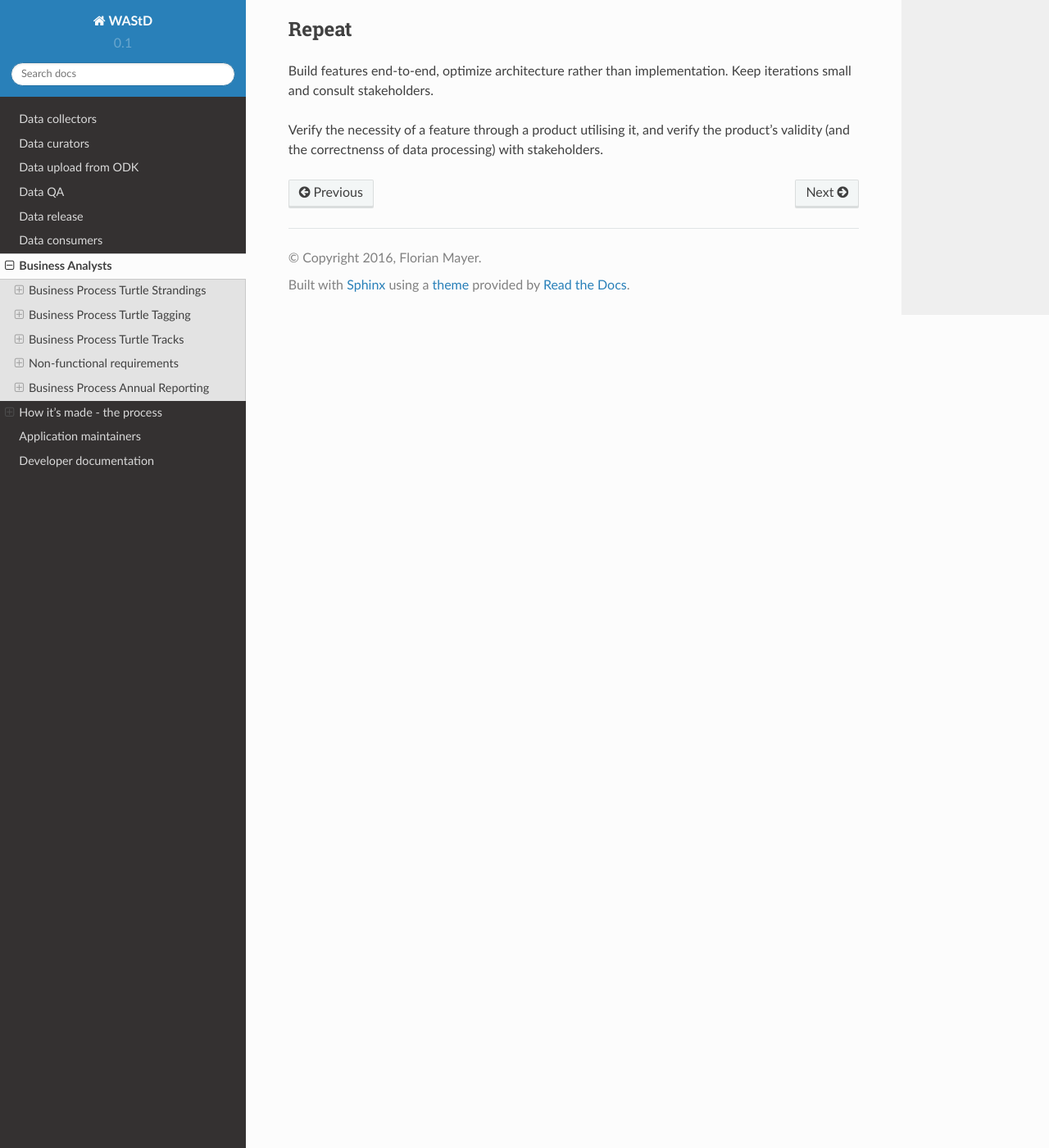
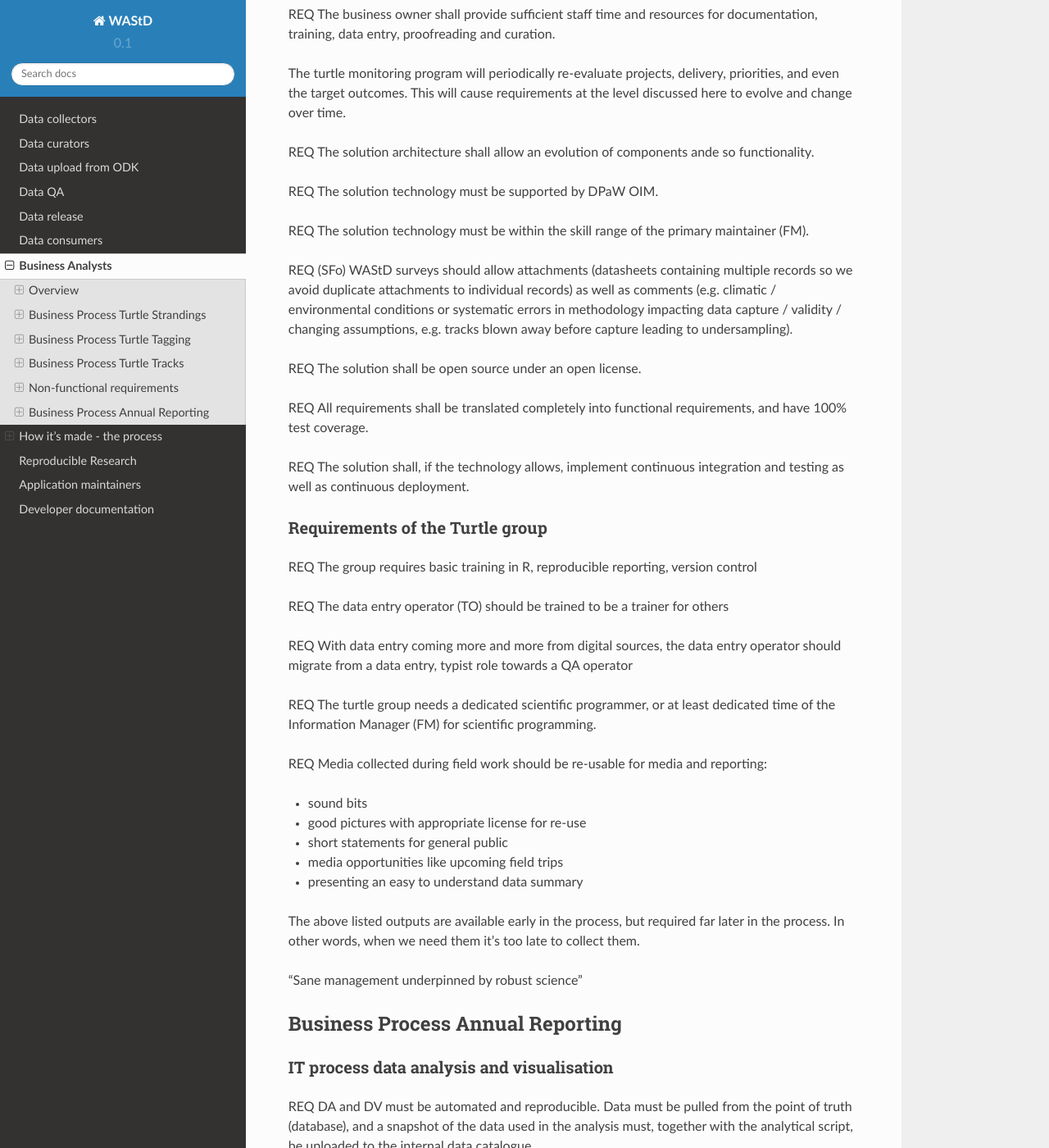
Before and after one commit to dbca-wa/wastd, a Sphinx documentation site: the page built from docs/business_analysts.rst, in a window 1280 px wide and 1400 px high, scrolled down 18923 px. Shown: the whole window at 82% size. Built offline with Sphinx 7.4.7 and the Read the Docs theme 2.0.0, drawn with Linux system fonts in a browser that asks for light colours; some of the changed text lies outside the part shown.

Commit message:
updated docs with diagrams

```diff
--- a/docs/business_analysts.rst
+++ b/docs/business_analysts.rst
@@ -10,6 +10,55 @@
 track/nest count) and IT processes (for each business process: data capture,
 data QA and curation, data analysis). Legacy systems and their ties to the current
 implementation (WAStD) are discussed as well.
+
+Overview
+========
+.. Reference with :ref:`dm-roles`
+.. _dm-roles:
+Data management roles
+---------------------
+.. image:: https://www.lucidchart.com/publicSegments/view/c1ac7e17-c178-462d-8aab-1de6458b11bc/image.png
+     :target: https://www.lucidchart.com/publicSegments/view/c1ac7e17-c178-462d-8aab-1de6458b11bc/image.png
+     :alt: Turtle program data management roles
+
+.. Reference with :ref:`dm-overview`
+.. _dm-overview:
+Data management overview
+------------------------
+.. image:: https://www.lucidchart.com/publicSegments/view/f1a8e7cf-340a-43d0-8a32-887a004d1e21/image.jpeg
+     :target: https://www.lucidchart.com/publicSegments/view/f1a8e7cf-340a-43d0-8a32-887a004d1e21/image.jpeg
+     :alt: Turtle program data management overview
+
+Each business process on the left hand side will be discussed below in more detail.
+
+.. Reference with :ref:`dm-data-entry`
+.. _dm-data-entry:
+Data entry process overview
+---------------------------
+.. image:: https://www.lucidchart.com/publicSegments/view/b80e04eb-893d-4e70-99f7-e403c7a285ed/image.png
+     :target: https://www.lucidchart.com/publicSegments/view/b80e04eb-893d-4e70-99f7-e403c7a285ed/image.png
+     :alt: Turtle program data entry process overview
+
+.. Reference with :ref:`dm-implementation-process-model`
+.. _dm-implementation-process-model:
+Implementation process model
+----------------------------
+.. image:: https://www.lucidchart.com/publicSegments/view/3949cd83-fe94-4bd0-b984-e7d3bc9fb7d9/image.png
+     :target: https://www.lucidchart.com/publicSegments/view/3949cd83-fe94-4bd0-b984-e7d3bc9fb7d9/image.png
+     :alt: Turtle program information management system implementation process model
+
+Paradigm:
+
+* do it, then
+* do it right, then
+* do it better.
+
+* Build end-to-end pipelines in small iterations (agile)
+* Use production data
+    * to detect real-world problems,
+    * to battle-test implementation approaches,
+    * to evolve working solutions into correct, then comprehensive solutions
+
 
 Business Process Turtle Strandings
 ==================================
@@ -60,6 +111,7 @@
 
 Turtle Strandings
 ^^^^^^^^^^^^^^^^^
+* The data flow is shown in :ref:`dm-data-entry`
 * Stranding paper forms are being updated (SFo and FM, Nov 2016 - Mar 2017).
 * An updated incident response workflow for turtles has been sent to regional
   offices by the affiliated Murdoch Vet (EY Dec 2016).
@@ -68,6 +120,12 @@
 * WAStD allows data entry from legacy paper forms, as well as data export and query.
 * Live workbooks can query, analyse and visualise data from WAStD via its API.
 
+The following figure details the data flow for turtle strandings:
+
+.. image:: https://www.lucidchart.com/publicSegments/view/792bc100-204d-41ff-8bd4-84a26d604fd8/image.png
+     :target: https://www.lucidchart.com/publicSegments/view/792bc100-204d-41ff-8bd4-84a26d604fd8/image.png
+     :alt: Turtle strandings data management: current implementation
+
 Cetacean strandings
 ^^^^^^^^^^^^^^^^^^^
 Nature Conservation kept a Filemaker Pro database of Cetacean strandings.
@@ -75,9 +133,16 @@
 
 It shall be known that the custodian of the legacy turtle tagging database
 WAMTRAM 2 understood that strandings of tagged turtles are a vital part of their
-life history (and used in mark-capture-recapture analysis)
+life history -- as they are used in mark-capture-recapture analysis --
 and aimed to include the strandings process into the database;
 however, this process was not completely implemented and is not operational.
+
+The fopllowing figure shows current implementation and possible transition
+of Cetacean stranding data management.
+
+.. image:: https://www.lucidchart.com/publicSegments/view/516fb077-229c-4110-9c6a-f60a14f9fe61/image.png
+     :target: https://www.lucidchart.com/publicSegments/view/516fb077-229c-4110-9c6a-f60a14f9fe61/image.png
+     :alt: Cetacean strandings data management: current implementation and transition process
 
 IT process Stranding incident report
 ------------------------------------
@@ -109,6 +174,10 @@
 once online (office WiFi or mobile reception) without manual effort.
 
 REQ The digital data capture tool shall record location and time automatically.
+
+REQ There shall be one centralised wildlife incident response contact within DPaW,
+which shall direct the incidents to the respective responders both within and
+external to the Department.
 
 IT process Stranding data curation
 ----------------------------------
@@ -178,9 +247,12 @@
 
 Manager
 ^^^^^^^
-The manager requires timely and defensible insight to answer the ministerial
-inquiry, to fulfil reporting obligations to the steering committee, or to provide
-data-driven, strategic advice.
+The manager requires timely and defensible insight
+
+* to answer a ministerial inquiry,
+* to fulfil reporting obligations e.g. to a steering committee, or
+* to provide data-driven, strategic advice for management interventions or plans.
+
 Insight could be required as
 
 * `data <https://strandings.dpaw.wa.gov.au/admin/observations/animalencounter/>`_
@@ -199,11 +271,11 @@
 * Insight should be **defensible**, in that the processing steps of both data
   `QA <https://strandings.dpaw.wa.gov.au/admin/observations/animalencounter/10/change/>`_
   (audit trail of QA operations)
-  and `analysis <http://rpubs.com/florian_mayer/wastd-mark>`_ are well documented,
+  and `analysis <http://rpubs.com/florian_mayer/tracks>`_ are well documented,
   providing a fully transparent data lineage from datasheet to generated insight.
 * Insight should be **reproducible**, in that other people with limited
   technical or statistical expertise can
-  `reproduce the analysis <http://rpubs.com/florian_mayer/wastd-mark>`_
+  `reproduce the analysis <http://rpubs.com/florian_mayer/tracks>`_
   from the archived inputs.
 
 Analyst
@@ -211,7 +283,8 @@
 The analyst's role is to bridge the gap between raw data and non-trivial questions
 through advanced statistical analysis and visualisation.
 
-* To do so, the analyst needs `universal access <https://strandings.dpaw.wa.gov.au/api/1/>`_
+* To do so, the analyst needs
+  `universal access <https://strandings.dpaw.wa.gov.au/api/1/>`_
   to machine-readable, trustworthy data.
 * The data needs to be complete, consistent and correct.
   The analyst needs to hit the ground running with
@@ -751,6 +824,33 @@
 REQ The solution shall, if the technology allows, implement continuous
 integration and testing as well as continuous deployment.
 
+Requirements of the Turtle group
+--------------------------------
+
+REQ The group requires basic training in R, reproducible reporting, version control
+
+REQ The data entry operator (TO) should be trained to be a trainer for others
+
+REQ With data entry coming more and more from digital sources, the data entry
+operator should migrate from a data entry, typist role towards a QA operator
+
+REQ The turtle group needs a dedicated scientific programmer, or at least
+dedicated time of the Information Manager (FM) for scientific programming.
+
+REQ Media collected during field work should be re-usable for media and reporting:
+
+* sound bits
+* good pictures with appropriate license for re-use
+* short statements for general public
+* media opportunities like upcoming field trips
+* presenting an easy to understand data summary
+
+The above listed outputs are available early in the process, but required far
+later in the process. In other words, when we need them it's too late to collect
+them.
+
+"Sane management underpinned by robust science"
+
 Business Process Annual Reporting
 =================================
 
@@ -850,3 +950,8 @@
 
 Verify the necessity of a feature through a product utilising it, and verify the
 product's validity (and the correctnenss of data processing) with stakeholders.
+
+
+=====================
+Reproducible Research
+=====================
```
Also changed, not shown: other parts of docs/business_analysts.rst (+6 -4 lines).
